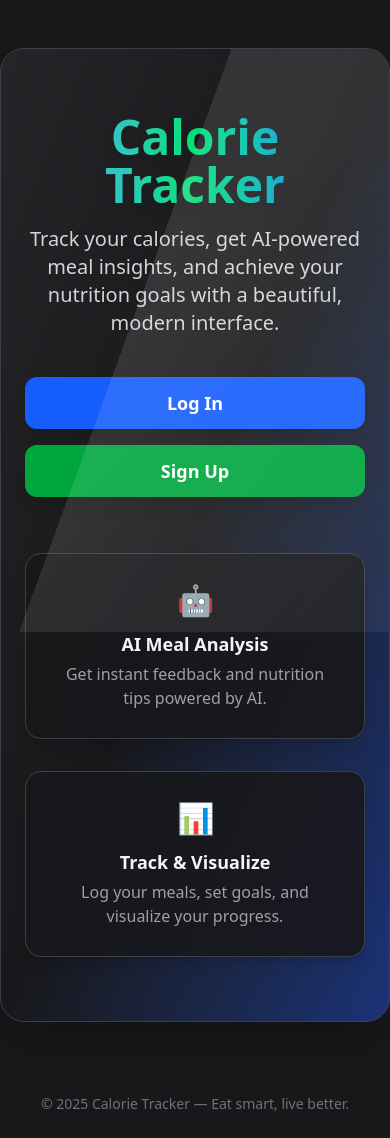
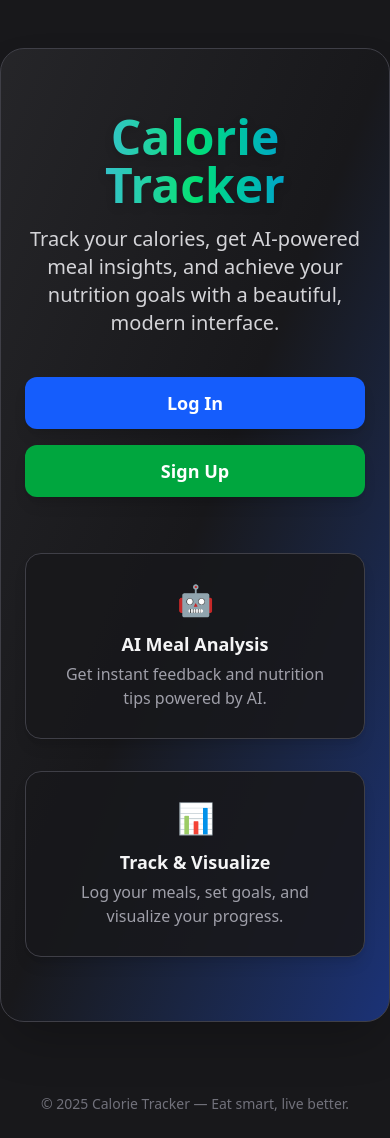
Before and after one commit to spkal01/CalorieTracker, a Flask app: page /landing in a window 390 px wide. Run offline with Flask 3, Linux system fonts and the light colour scheme; parts of the project's set-up code (start-up, migrations or seed data) failed here and were passed over.

Commit message:
Improve the landing page

```diff
--- a/calorie_tracker/static/css/output.css
+++ b/calorie_tracker/static/css/output.css
@@ -81,6 +81,7 @@
     --radius-2xl: 1rem;
     --radius-3xl: 1.5rem;
     --drop-shadow-lg: 0 4px 4px rgb(0 0 0 / 0.15);
+    --ease-out: cubic-bezier(0, 0, 0.2, 1);
     --ease-in-out: cubic-bezier(0.4, 0, 0.2, 1);
     --animate-spin: spin 1s linear infinite;
     --animate-bounce: bounce 1s infinite;
@@ -923,11 +924,18 @@
     --tw-shadow: 0 1px 3px 0 var(--tw-shadow-color, rgb(0 0 0 / 0.1)), 0 1px 2px -1px var(--tw-shadow-color, rgb(0 0 0 / 0.1));
     box-shadow: var(--tw-inset-shadow), var(--tw-inset-ring-shadow), var(--tw-ring-offset-shadow), var(--tw-ring-shadow), var(--tw-shadow);
   }
+  .blur {
+    --tw-blur: blur(8px);
+    filter: var(--tw-blur,) var(--tw-brightness,) var(--tw-contrast,) var(--tw-grayscale,) var(--tw-hue-rotate,) var(--tw-invert,) var(--tw-saturate,) var(--tw-sepia,) var(--tw-drop-shadow,);
+  }
   .drop-shadow-lg {
     --tw-drop-shadow-size: drop-shadow(0 4px 4px var(--tw-drop-shadow-color, rgb(0 0 0 / 0.15)));
     --tw-drop-shadow: drop-shadow(var(--drop-shadow-lg));
     filter: var(--tw-blur,) var(--tw-brightness,) var(--tw-contrast,) var(--tw-grayscale,) var(--tw-hue-rotate,) var(--tw-invert,) var(--tw-saturate,) var(--tw-sepia,) var(--tw-drop-shadow,);
   }
+  .filter {
+    filter: var(--tw-blur,) var(--tw-brightness,) var(--tw-contrast,) var(--tw-grayscale,) var(--tw-hue-rotate,) var(--tw-invert,) var(--tw-saturate,) var(--tw-sepia,) var(--tw-drop-shadow,);
+  }
   .transition {
     transition-property: color, background-color, border-color, outline-color, text-decoration-color, fill, stroke, --tw-gradient-from, --tw-gradient-via, --tw-gradient-to, opacity, box-shadow, transform, translate, scale, rotate, filter, -webkit-backdrop-filter, backdrop-filter, display, visibility, content-visibility, overlay, pointer-events;
     transition-timing-function: var(--tw-ease, var(--default-transition-timing-function));
@@ -973,6 +981,34 @@
     --tw-ease: var(--ease-in-out);
     transition-timing-function: var(--ease-in-out);
   }
+  .ease-out {
+    --tw-ease: var(--ease-out);
+    transition-timing-function: var(--ease-out);
+  }
+  .group-hover\:scale-110 {
+    &:is(:where(.group):hover *) {
+      @media (hover: hover) {
+        --tw-scale-x: 110%;
+        --tw-scale-y: 110%;
+        --tw-scale-z: 110%;
+        scale: var(--tw-scale-x) var(--tw-scale-y);
+      }
+    }
+  }
+  .group-hover\:rotate-\[-3deg\] {
+    &:is(:where(.group):hover *) {
+      @media (hover: hover) {
+        rotate: -3deg;
+      }
+    }
+  }
+  .group-hover\:rotate-\[3deg\] {
+    &:is(:where(.group):hover *) {
+      @media (hover: hover) {
+        rotate: 3deg;
+      }
+    }
+  }
   .group-\[\.open\]\:-translate-y-1\.5 {
     &:is(:where(.group):is(.open) *) {
       --tw-translate-y: calc(var(--spacing) * -1.5);
@@ -1029,6 +1065,14 @@
   .file\:text-zinc-100 {
     &::file-selector-button {
       color: var(--color-zinc-100);
+    }
+  }
+  .hover\:-translate-y-1 {
+    &:hover {
+      @media (hover: hover) {
+        --tw-translate-y: calc(var(--spacing) * -1);
+        translate: var(--tw-translate-x) var(--tw-translate-y);
+      }
     }
   }
   .hover\:scale-105 {
@@ -1114,6 +1158,14 @@
     &:hover {
       @media (hover: hover) {
         text-decoration-line: underline;
+      }
+    }
+  }
+  .hover\:shadow-xl {
+    &:hover {
+      @media (hover: hover) {
+        --tw-shadow: 0 20px 25px -5px var(--tw-shadow-color, rgb(0 0 0 / 0.1)), 0 8px 10px -6px var(--tw-shadow-color, rgb(0 0 0 / 0.1));
+        box-shadow: var(--tw-inset-shadow), var(--tw-inset-ring-shadow), var(--tw-ring-offset-shadow), var(--tw-ring-shadow), var(--tw-shadow);
       }
     }
   }
--- a/calorie_tracker/templates/landing.html
+++ b/calorie_tracker/templates/landing.html
@@ -13,43 +13,60 @@
             position: relative;
             overflow: hidden;
         }
-        /* Glass effect and smoother, more subtle shine animation */
+        /* New Glass shine effect */
         .glass-shine::before {
             content: '';
             position: absolute;
-            top: -60%;
-            left: -60%;
-            width: 120%;
-            height: 120%;
+            left: 0;
+            top: 0;
+            width: 100%; /* Cover the parent */
+            height: 100%;
+            /* A focused shine gradient that sweeps across */
             background: linear-gradient(
-                120deg,
-                rgba(255,255,255,0.07) 0%,
-                rgba(255,255,255,0.16) 40%,
-                rgba(255,255,255,0.07) 100%
+                100deg,
+                transparent 30%,
+                rgba(255, 255, 255, 0.35) 48%, /* Core of the shine */
+                rgba(255, 255, 255, 0.35) 52%,
+                transparent 70%
             );
-            transform: skewX(-20deg);
-            animation: shine-move 4.5s cubic-bezier(0.4,0,0.2,1) infinite;
+            filter: blur(4px); /* Softer edges for the shine */
+            transform: skewX(-20deg) translateX(-125%); /* Start off-screen */
+            animation: new-shine-sweep 5s ease-in-out infinite;
             pointer-events: none;
             z-index: 2;
+            will-change: transform, opacity;
         }
-        @keyframes shine-move {
+
+        @keyframes new-shine-sweep {
             0% {
+                transform: skewX(-20deg) translateX(-125%); /* Start fully to the left */
                 opacity: 0;
-                transform: skewX(-20deg) translateX(-100%);
             }
-            10% {
-                opacity: 0.5;
+            20% {
+                opacity: 0.6; /* Fade in as it enters view */
             }
-            50% {
-                opacity: 0.7;
-                transform: skewX(-20deg) translateX(100%);
-            }
-            90% {
-                opacity: 0.5;
+            80% {
+                opacity: 0.6; /* Hold opacity as it crosses */
             }
             100% {
-                opacity: 0;
-                transform: skewX(-20deg) translateX(120%);
+                transform: skewX(-20deg) translateX(125%); /* End fully to the right */
+                opacity: 0; /* Fade out as it exits view */
+            }
+        }
+
+        /* On small screens, adjust for a slightly faster, snappier feel */
+        @media (max-width: 640px) {
+            .glass-shine::before {
+                height: 430px; /* Keep existing height rule for mobile */
+                animation-duration: 3.5s; /* Faster sweep on mobile */
+                filter: blur(4.5px); /* Slightly more pronounced blur on mobile */
+                background: linear-gradient(
+                    100deg,
+                    transparent 25%,
+                    rgba(255, 255, 255, 0.4) 48%, /* Slightly brighter shine on mobile */
+                    rgba(255, 255, 255, 0.4) 52%,
+                    transparent 75%
+                );
             }
         }
     </style>
@@ -65,22 +82,22 @@
             </p>
             <div class="flex flex-col sm:flex-row gap-4 mb-12 w-full justify-center">
                 <a href="{{ url_for('login') }}"
-                   class="flex-1 px-8 py-3 rounded-xl bg-blue-600 hover:bg-blue-700 text-white font-semibold text-lg shadow-lg transition text-center">
+                   class="flex-1 px-8 py-3 rounded-xl bg-blue-600 hover:bg-blue-700 text-white font-semibold text-lg shadow-lg hover:shadow-xl hover:-translate-y-1 transition text-center">
                     Log In
                 </a>
                 <a href="{{ url_for('signup') }}"
-                   class="flex-1 px-8 py-3 rounded-xl bg-green-600 hover:bg-green-700 text-white font-semibold text-lg shadow-lg transition text-center">
+                   class="flex-1 px-8 py-3 rounded-xl bg-green-600 hover:bg-green-700 text-white font-semibold text-lg shadow-lg hover:shadow-xl hover:-translate-y-1 transition text-center">
                     Sign Up
                 </a>
             </div>
             <div class="grid grid-cols-1 sm:grid-cols-2 gap-8 mt-2 w-full">
-                <div class="bg-zinc-900/90 rounded-2xl p-7 border border-zinc-700 flex flex-col items-center shadow-lg hover:scale-105 transition">
-                    <span class="inline-block mb-3 text-3xl">🤖</span>
+                <div class="group bg-zinc-900/90 rounded-2xl p-7 border border-zinc-700 flex flex-col items-center shadow-lg hover:scale-105 transition">
+                    <span class="inline-block mb-3 text-3xl group-hover:scale-110 group-hover:rotate-[-3deg] transition-transform duration-200 ease-out">🤖</span>
                     <span class="font-semibold text-zinc-100 mb-1 text-lg">AI Meal Analysis</span>
                     <span class="text-zinc-400 text-base text-center">Get instant feedback and nutrition tips powered by AI.</span>
                 </div>
-                <div class="bg-zinc-900/90 rounded-2xl p-7 border border-zinc-700 flex flex-col items-center shadow-lg hover:scale-105 transition">
-                    <span class="inline-block mb-3 text-3xl">📊</span>
+                <div class="group bg-zinc-900/90 rounded-2xl p-7 border border-zinc-700 flex flex-col items-center shadow-lg hover:scale-105 transition">
+                    <span class="inline-block mb-3 text-3xl group-hover:scale-110 group-hover:rotate-[3deg] transition-transform duration-200 ease-out">📊</span>
                     <span class="font-semibold text-zinc-100 mb-1 text-lg">Track & Visualize</span>
                     <span class="text-zinc-400 text-base text-center">Log your meals, set goals, and visualize your progress.</span>
                 </div>
```
